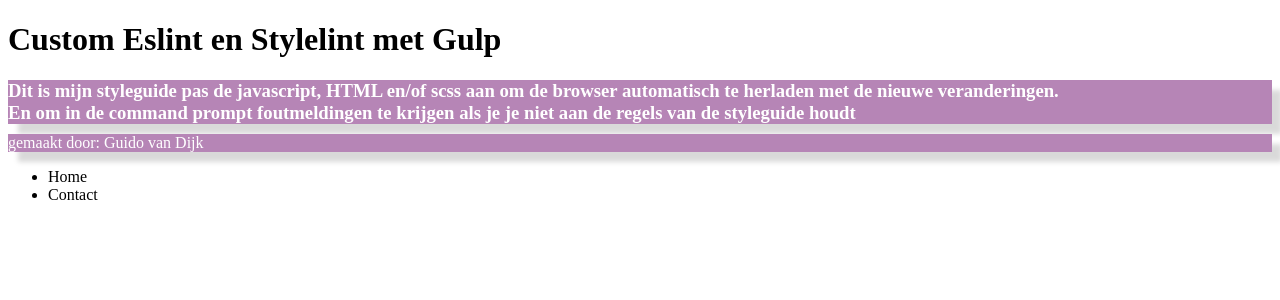
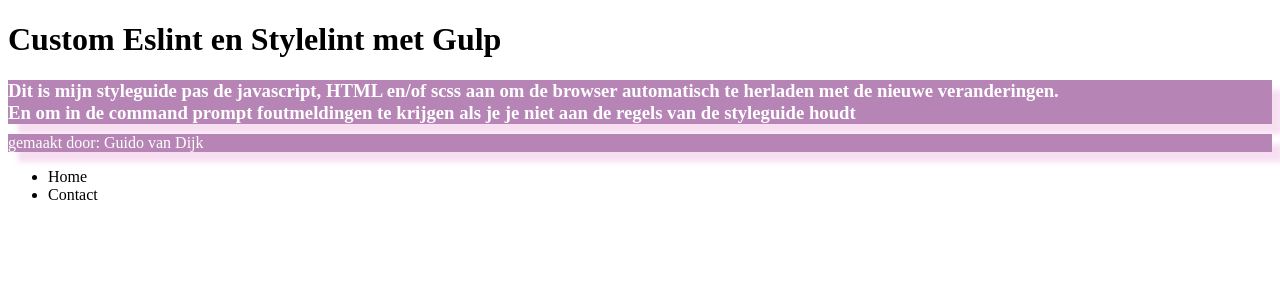
Before and after one commit to guidovdijk/pushing-github-test, a PHP site: page / in a window 1280 px wide. Shown: the top 300 px of the page. Run offline with PHP 8.4, Linux system fonts and the light colour scheme.

Commit message:
push when cloned from git test

```diff
--- a/src/assets/styles/style.scss
+++ b/src/assets/styles/style.scss
@@ -7,10 +7,10 @@
     background-color: rgb(182, 133, 182) !important;
     margin: 0 0 10px;
     padding: 0;
-    box-shadow: 10px 10px 5px 0 rgba(0, 0, 0, .15);
+    box-shadow: 10px 10px 5px 0 rgba(197, 42, 158, .15);
 
     span {
-        color: rgb(151, 47, 47);
+        color: rgb(173, 52, 52);
         border: 5px solid rgb(231, 152, 152);
     }
 }
--- a/src/style.css
+++ b/src/style.css
@@ -25,8 +25,8 @@
   background-color: #b685b6 !important;
   margin: 0 0 10px;
   padding: 0;
-  -webkit-box-shadow: 10px 10px 5px 0 rgba(0, 0, 0, 0.15);
-          box-shadow: 10px 10px 5px 0 rgba(0, 0, 0, 0.15); }
+  -webkit-box-shadow: 10px 10px 5px 0 rgba(197, 42, 158, 0.15);
+          box-shadow: 10px 10px 5px 0 rgba(197, 42, 158, 0.15); }
   p span,
   h3 span {
     color: #972f2f;
```
